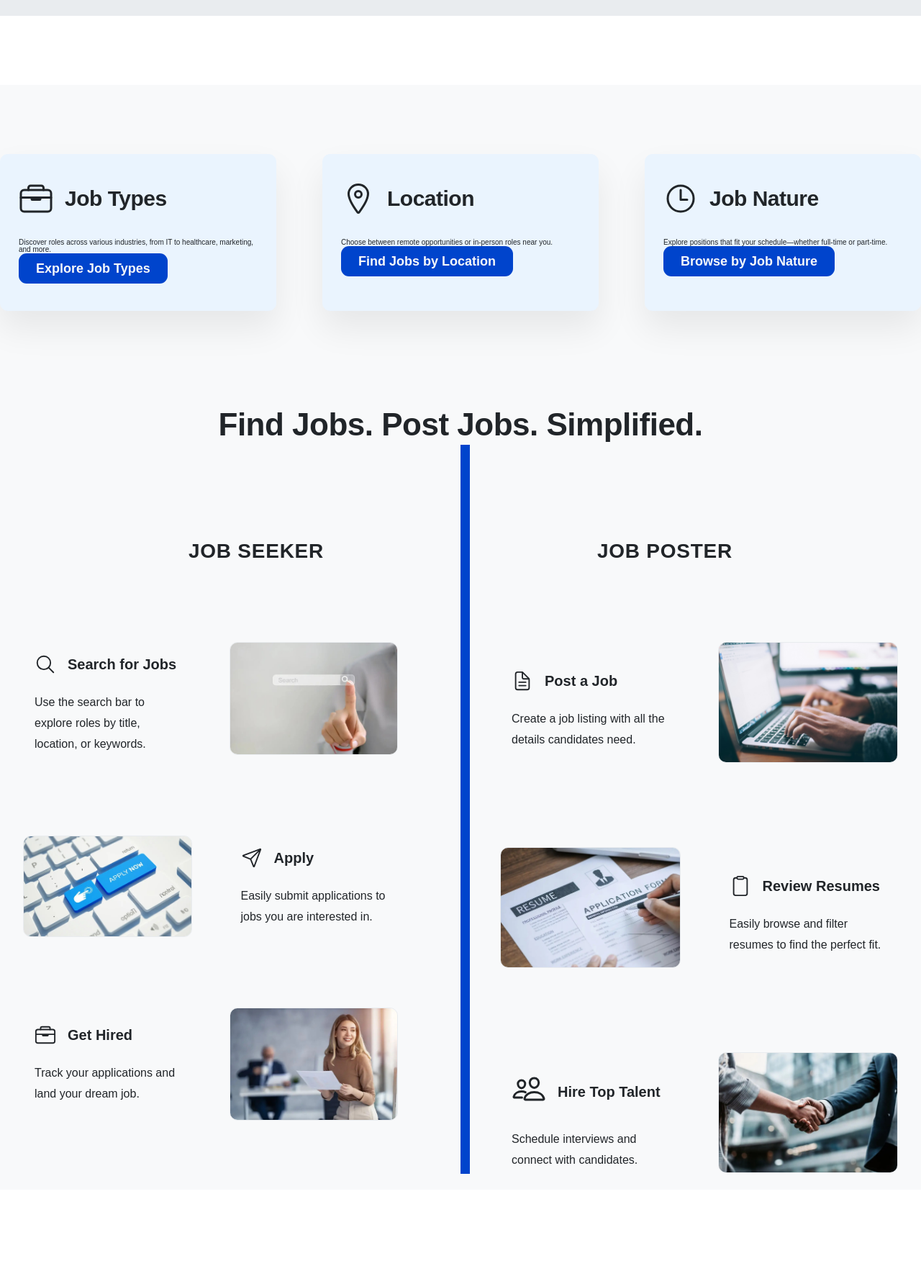
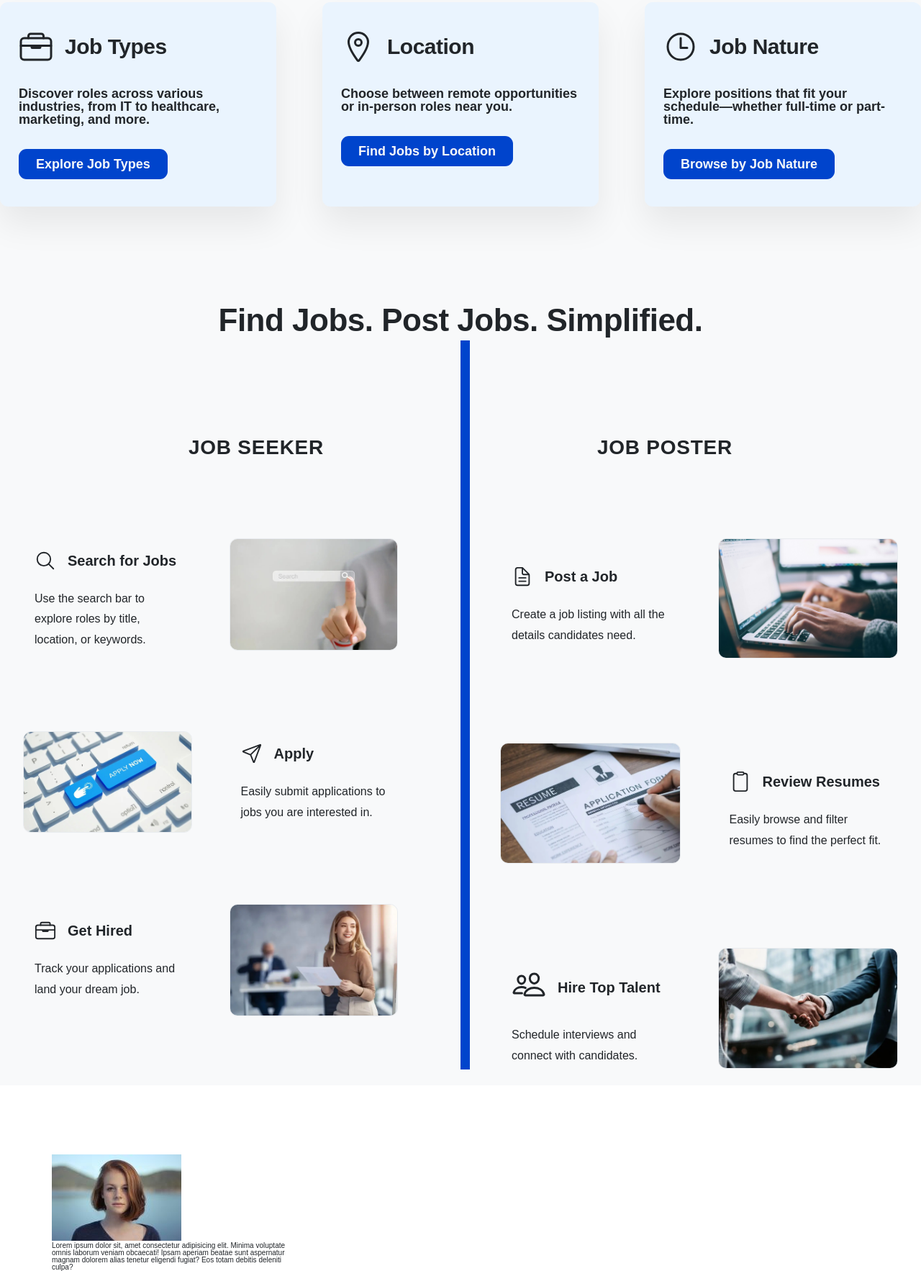
Before and after one commit to wcutechclub/Job_Board, a plain HTML site: page index.html in a window 1280 px wide. Shown: the part 782-2548 px from the top of the page at 72% size. Before the commit the page ends 2435 px from the top, so only its background shows below. Drawn offline with nearby package versions, Linux system fonts and the light colour scheme.

Commit message:
add the testimonial first card

```diff
--- a/index.html
+++ b/index.html
@@ -40,8 +40,9 @@
       </nav>
     </header>
     <main>
-      <section class="hero-section margin--bottom grid grid-cols--2" id="hero">
-        <div class="hero container">
+      <section class="hero-section" id="hero">
+        <div class="hero grid-cols--2 container">
+          <div class="container">
             <h1 class="primary-header hero-main--header">
               Find Your Dream Job Today.
             </h1>
@@ -53,14 +54,15 @@
           <div class="container">
             <img
               class="hero-img"
-            src="/img/image.png"
+              src="/img/hero-img.png"
               alt="man walking with a suitcase"
             />
+          </div>
         </div>
       </section>
 
       <section class="features-section" id="features">
-        <div class="features grid-cols--3 grid container margin--bottom">
+        <div class="features grid-cols--3 grid container">
           <div class="feat-cards feat-card1">
             <div class="icon-header-box">
               <ion-icon
@@ -69,7 +71,7 @@
               ></ion-icon>
               <h3 class="tertiary-header">Job Types</h3>
             </div>
-            <p class="paragraph feat-p">
+            <p class="feat-paragraph feat-p">
               Discover roles across various industries, from IT to healthcare,
               marketing, and more.
             </p>
@@ -84,7 +86,7 @@
               ></ion-icon>
               <h3 class="tertiary-header">Location</h3>
             </div>
-            <p class="paragraph feat-p">
+            <p class="feat-paragraph feat-p">
               Choose between remote opportunities or in-person roles near you.
             </p>
             <a href="#" class="btn feat-btn">Find Jobs by Location</a>
@@ -95,7 +97,7 @@
               <ion-icon class="icons feat-icons" name="time-outline"></ion-icon>
               <h3 class="tertiary-header">Job Nature</h3>
             </div>
-            <p class="paragraph feat-p">
+            <p class="feat-paragraph feat-p">
               Explore positions that fit your schedule—whether full-time or
               part-time.
             </p>
@@ -232,6 +234,26 @@
           </div>
         </div>
       </section>
+
+      <section class="testimonials-section" id="testimonials">
+        <div class="testimonials container grid grid-cols--3">
+          <div class="testimonial-card">
+            <img
+              class="test-img"
+              src="/img/testimonials/profile-1.jpg"
+              alt="woman picture"
+            />
+            <div class="test-card--detail-box">
+              <p class="test-card--detail">
+                Lorem ipsum dolor sit, amet consectetur adipisicing elit. Minima
+                voluptate omnis laborum veniam obcaecati! Ipsam aperiam beatae
+                sunt aspernatur magnam dolorem alias tenetur eligendi fugiat?
+                Eos totam debitis deleniti culpa?
+              </p>
+            </div>
+          </div>
+        </div>
+      </section>
     </main>
   </body>
 </html>
```
Lines whose indentation alone changed are shown as unchanged.
